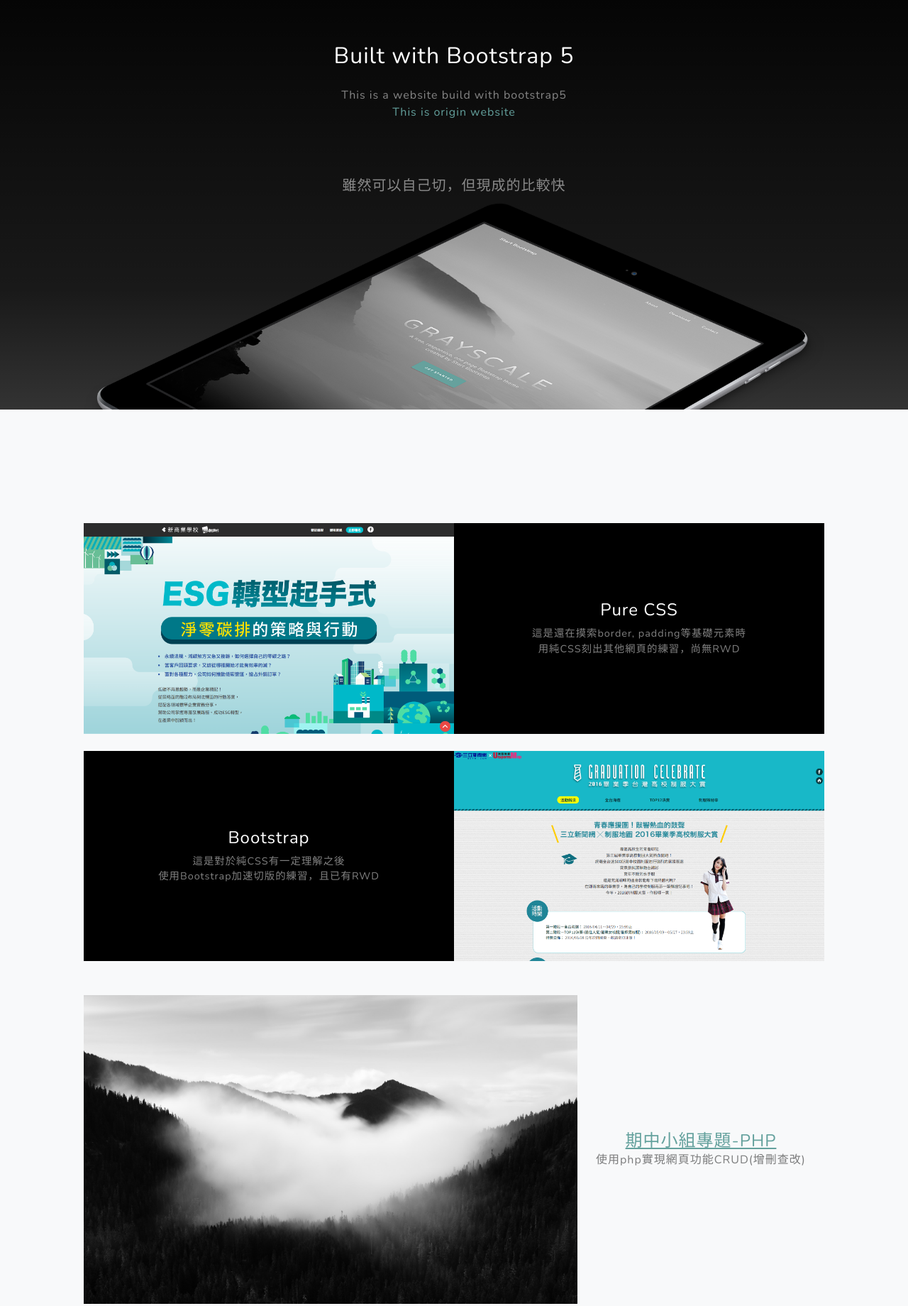
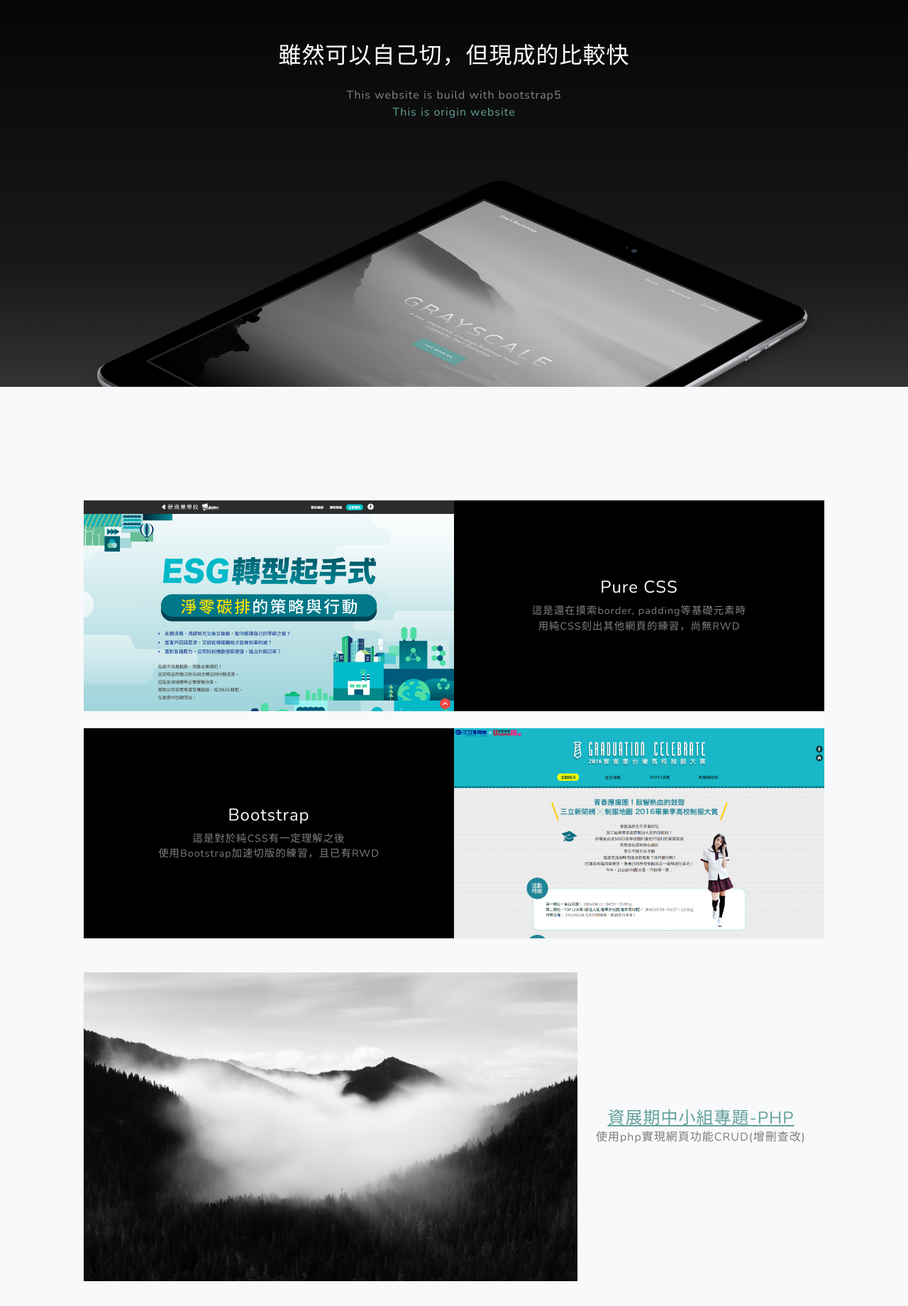
Before and after one commit to HuangChuan11/HuangChuan11.github.io, a plain HTML site: page index.html in a window 1280 px wide. Shown: the part 900-2740 px from the top of the page at 71% size. Drawn offline with nearby package versions, Linux system fonts and the light colour scheme.

Commit message:
0.1.1
文字微調

```diff
--- a/index.html
+++ b/index.html
@@ -41,7 +41,7 @@
                     <div class="text-center">
                         <h1 class="mx-auto my-0 text-uppercase">huangchuan</h1>
                         <h2 class="text-white-50 mx-auto mt-2 mb-5">Hello! I'm HuangChuan!
-                            <br>名字中有一個「寬」字，所以也可以叫我Kuan</h2>
+                            <br>本名有一個「寬」字，所以也可以叫我Kuan</h2>
                         <a class="btn btn-primary" href="#about">Get Started</a>
                     </div>
                 </div>
@@ -52,15 +52,12 @@
             <div class="container px-4 px-lg-5">
                 <div class="row gx-4 gx-lg-5 justify-content-center">
                     <div class="col-lg-8">
-                        <h2 class="text-white mb-4">Built with Bootstrap 5</h2>
+                        <h2 class="text-white mb-4">雖然可以自己切，但現成的比較快</h2>
                         <p class="text-white-50">
-                            This is a website build with bootstrap5
+                            This website is build with bootstrap5
                             <br>
                             <a href="https://startbootstrap.com/previews/grayscale" style="text-decoration: none;">This is origin website</a>
                         </p>
-                        <h5 class="text-white-50">
-                            雖然可以自己切，但現成的比較快
-                        </h5>
                     </div>
                 </div>
                 <img class="img-fluid" src="assets/img/ipad.png" alt="..." />
@@ -107,7 +104,7 @@
                     <div class="col-xl-8 col-lg-7"><img class="img-fluid mb-3 mb-lg-0" src="assets/img/bg-masthead.jpg" alt="..." /></div>
                     <div class="col-xl-4 col-lg-5">
                         <div class="text-center text-lg-left">
-                            <a href="https://github.com/asmallgreen/MFEE42-group5p/tree/main/practice/Kuan" class="h4">期中小組專題-PHP</a>
+                            <a href="https://github.com/asmallgreen/MFEE42-group5p/tree/main/practice/Kuan" class="h4">資展期中小組專題-PHP</a>
                             <p class="text-black-50 mb-0">使用php實現網頁功能CRUD(增刪查改)
                             </p>
                         </div>
@@ -117,7 +114,7 @@
                 <div class="row gx-0 mt-4 mt-lg-5 align-items-center">
                     <div class="col-xl-4 col-lg-5 order-1 order-lg-0">
                         <div class="text-center text-lg-left">
-                            <a href="https://github.com/asmallgreen/final_project/tree/main" class="h4">期末小組專題-React</a>
+                            <a href="https://github.com/asmallgreen/final_project/tree/main" class="h4">資展期末小組專題-React</a>
                             <p class="text-black-50 mb-0">使用React框架製作完整電商網站</p>
                         </div>
                     </div>
@@ -150,11 +147,11 @@
                         </div>
                     </div>
                 </div>
-                <div class="social d-flex justify-content-center">
+                <!-- <div class="social d-flex justify-content-center">
                     <a class="mx-2" href="#!"><i class="fab fa-twitter"></i></a>
                     <a class="mx-2" href="#!"><i class="fab fa-facebook-f"></i></a>
                     <a class="mx-2" href="#!"><i class="fab fa-github"></i></a>
-                </div>
+                </div> -->
             </div>
         </section>
         <!-- Footer-->
```
